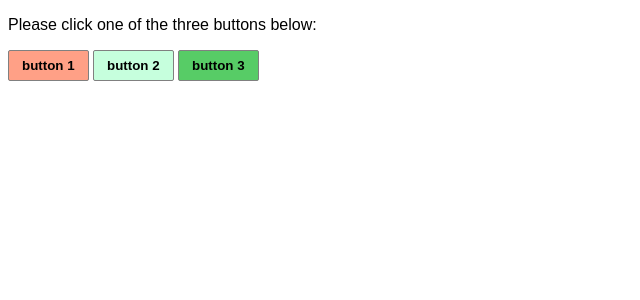
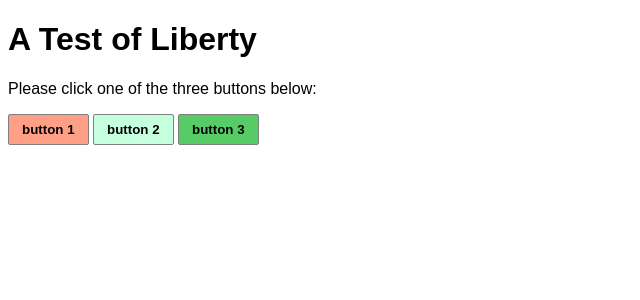
Before and after one commit to jeffreysbrother/javascript_test, a PHP site: page / in a window 1280 px wide. Shown: the top 300 px of the page, without its empty margins (0-640 px from the left). Run offline with PHP 8.4, Linux system fonts and the light colour scheme.

Commit message:
misc styling

```diff
--- a/index.html
+++ b/index.html
@@ -7,10 +7,14 @@
 </head>
 <body>
 
+<div class="container">
+  <h1>A Test of Liberty</h1>
   <p>Please click one of the three buttons below:</p>
-  <button id="button1">button 1</button>
-  <button id="button2">button 2</button>
-  <button id="button3">button 3</button>
+  <div class="button-group">
+    <button id="button1">button 1</button>
+    <button id="button2">button 2</button>
+    <button id="button3">button 3</button>
+  </div>
 
   <div id="modal1">
     <p>You've selected button 1. Why did you do this?</p>
@@ -19,7 +23,7 @@
       <input type="radio" id="two" name="choice" value="events">I was compelled by previous events</input><br>
       <input type="radio" id="three" name="choice" value="free">I made a free choice</input>
     </form>
-    <button onclick="response()">submit</button>
+    <button class="submit-button" onclick="response()">submit</button>
   </div>
 
   <div id="modal2">
@@ -30,6 +34,9 @@
     <p>You've selected button 3. Why did you do this?</p>
   </div>
 
+
+
+</div>
 
   <script>
     function reveal1(){
--- a/style.css
+++ b/style.css
@@ -18,9 +18,29 @@ body {
   background-color: #57CC66;
 }
 
-#button1, #button2, #button3 {
+#button1, #button2, #button3, .submit-button {
   border: 1px solid gray;
   padding: 7px 13px;
   font-weight: bold;
   border-radius: 2px;
 }
+
+.submit-button {
+  background-color: gray;
+  color: white;
+  margin-top: 10px;
+}
+
+/*.container {
+  max-width: 400px;
+  margin: 0 auto;
+}
+
+h1, p {
+  text-align: center;
+}
+
+.button-group {
+  max-width: 100%;
+  margin: 0 auto;
+}*/
```
